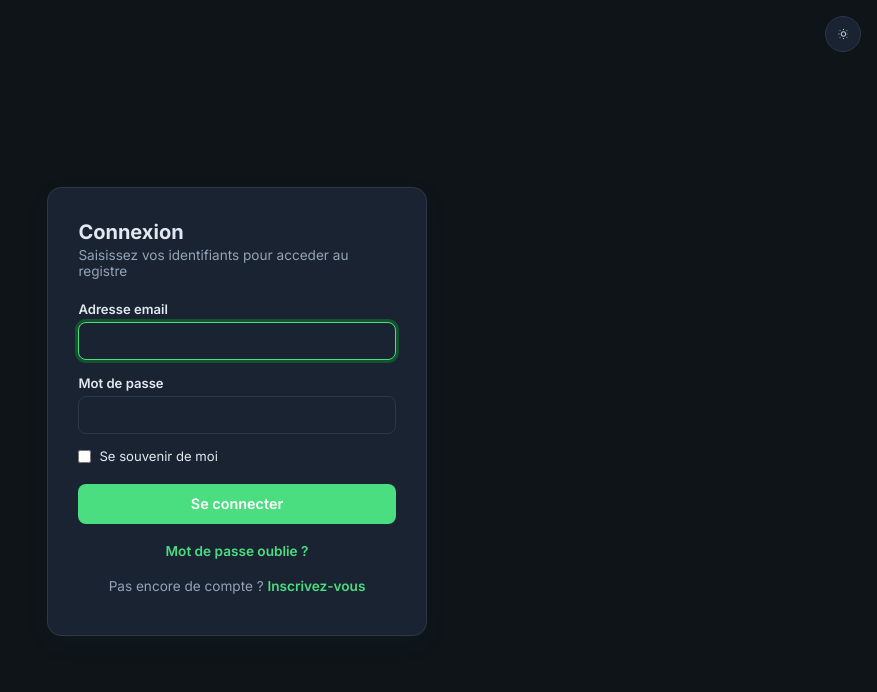
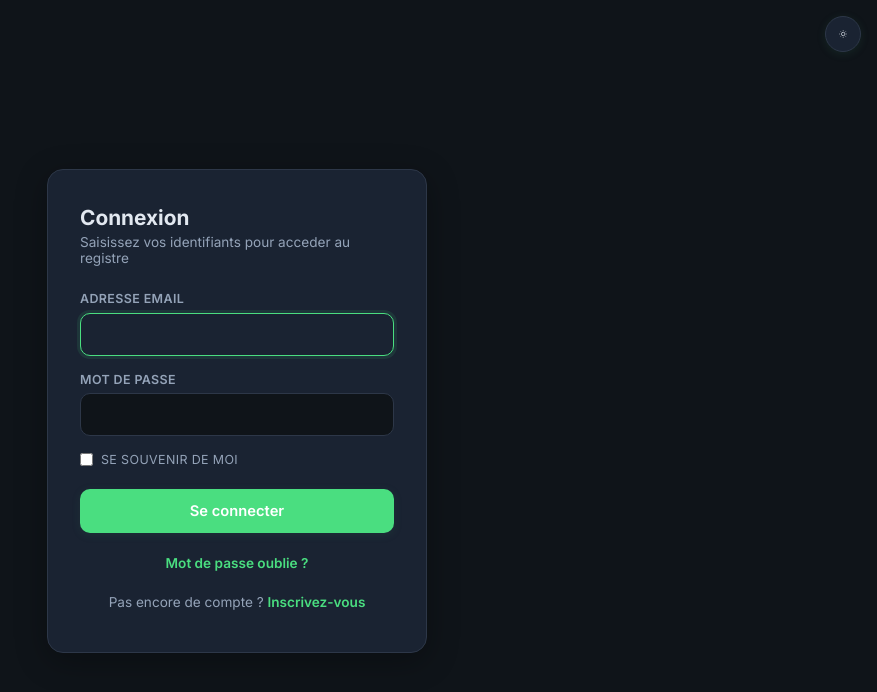
Before and after one commit to aimee-randrianandrasana/Hi-Findra, a PHP site: page /connexion in a window 1280 px wide. Shown: the top 692 px of the page, without its empty margins (403-1280 px from the left). Run offline with PHP 8.4, Linux system fonts and the light colour scheme.

Commit message:
First commit

```diff
--- a/app/Views/affectations/editer.php
+++ b/app/Views/affectations/editer.php
@@ -32,7 +32,9 @@
             </div>
         </div>
 
-        <button type="submit" class="btn btn-primaire">Mettre a jour</button>
-        <a href="<?= e(url('affectations')) ?>" class="btn btn-secondaire">Annuler</a>
+        <div class="btn-group">
+            <button type="submit" class="btn btn-primaire">Mettre a jour</button>
+            <a href="<?= e(url('affectations')) ?>" class="btn btn-secondaire">Annuler</a>
+        </div>
     </form>
 </div>
--- a/app/Views/affectations/form.php
+++ b/app/Views/affectations/form.php
@@ -60,7 +60,9 @@
             <label for="notifier_email" style="margin: 0">Notifier l'employe par email immediatement</label>
         </div>
 
-        <button type="submit" class="btn btn-primaire">Enregistrer l'affectation</button>
-        <a href="<?= e(url('affectations')) ?>" class="btn btn-secondaire">Annuler</a>
+        <div class="btn-group">
+            <button type="submit" class="btn btn-primaire">Enregistrer l'affectation</button>
+            <a href="<?= e(url('affectations')) ?>" class="btn btn-secondaire">Annuler</a>
+        </div>
     </form>
 </div>
--- a/app/Views/auth/change-password.php
+++ b/app/Views/auth/change-password.php
@@ -21,6 +21,8 @@
         <?php if ($msg = $erreurs['confirmation_mdp'] ?? null): ?><div class="erreur"><?= e($msg) ?></div><?php endif; ?>
     </div>
 
-    <button type="submit" class="btn btn-primaire">Mettre a jour</button>
-    <a href="<?= e(url('profil')) ?>" class="btn btn-secondaire">Annuler</a>
+    <div class="btn-group">
+        <button type="submit" class="btn btn-primaire">Mettre a jour</button>
+        <a href="<?= e(url('profil')) ?>" class="btn btn-secondaire">Annuler</a>
+    </div>
 </form>
--- a/app/Views/auth/profil.php
+++ b/app/Views/auth/profil.php
@@ -52,7 +52,9 @@
             <small class="champ-note">Le role ne peut etre modifie que par un autre administrateur.</small>
         </div>
 
-        <button type="submit" class="btn btn-primaire">Enregistrer les modifications</button>
+        <div class="btn-group">
+            <button type="submit" class="btn btn-primaire">Enregistrer les modifications</button>
+        </div>
     </form>
 </div>
 
--- a/app/Views/employes/form.php
+++ b/app/Views/employes/form.php
@@ -58,7 +58,9 @@
             <?php if ($msg = $erreurs['poste'] ?? null): ?><div class="erreur"><?= e($msg) ?></div><?php endif; ?>
         </div>
 
-        <button type="submit" class="btn btn-primaire"><?= $employe ? 'Mettre a jour' : 'Enregistrer' ?></button>
-        <a href="<?= e(url('employes')) ?>" class="btn btn-secondaire">Annuler</a>
+        <div class="btn-group">
+            <button type="submit" class="btn btn-primaire"><?= $employe ? 'Mettre a jour' : 'Enregistrer' ?></button>
+            <a href="<?= e(url('employes')) ?>" class="btn btn-secondaire">Annuler</a>
+        </div>
     </form>
 </div>
--- a/app/Views/layouts/auth.php
+++ b/app/Views/layouts/auth.php
@@ -69,14 +69,18 @@
         .carte {
             background: var(--surface);
             width: 100%;
-            padding: 2rem 1.9rem 1.7rem;
-            border-radius: 14px;
+            padding: 2.2rem 2rem 1.8rem;
+            border-radius: 16px;
             border: 1px solid var(--bordure);
-            box-shadow: 0 8px 24px rgba(31, 78, 57, .07);
+            box-shadow: 0 8px 32px rgba(0, 0, 0, .08);
+        }
+
+        [data-theme="dark"] .carte {
+            box-shadow: 0 8px 32px rgba(0, 0, 0, .3);
         }
 
         .carte h1 {
-            font-size: 1.25rem;
+            font-size: 1.3rem;
             color: var(--texte);
             margin: 0 0 .2rem;
             font-family: 'Inter';
@@ -84,85 +88,124 @@
         }
 
         .carte p.sous-titre {
-            margin: 0 0 1.4rem;
+            margin: 0 0 1.6rem;
             color: var(--texte-att);
             font-size: .85rem;
         }
 
         label {
             display: block;
-            font-size: .82rem;
+            font-size: .78rem;
             font-weight: 600;
-            color: var(--texte);
-            margin-bottom: .32rem;
+            color: var(--texte-att);
+            margin-bottom: .4rem;
+            text-transform: uppercase;
+            letter-spacing: .03em;
         }
 
         input[type=text],
         input[type=email],
         input[type=password] {
             width: 100%;
-            padding: .6rem .75rem;
-            border: 1px solid var(--bordure);
-            border-radius: 8px;
-            margin-bottom: .9rem;
+            padding: .75rem .9rem;
+            border: 1.5px solid var(--bordure);
+            border-radius: 10px;
+            margin-bottom: 1rem;
             font-size: .9rem;
             font-family: 'Inter';
-            background: var(--surface);
+            background: var(--fond);
             color: var(--texte);
-            transition: border-color .15s;
+            transition: border-color .2s, box-shadow .2s, background .2s;
+        }
+
+        input:hover {
+            border-color: #b0b8b3;
         }
 
         input:focus {
             outline: none;
             border-color: var(--vert);
-            box-shadow: 0 0 0 3px var(--vert-clair);
+            box-shadow: 0 0 0 3px rgba(47, 107, 79, .15);
+            background: var(--surface);
+        }
+
+        [data-theme="dark"] input:focus {
+            box-shadow: 0 0 0 3px rgba(74, 222, 128, .1);
         }
 
         .erreur {
             color: var(--rouge);
             font-size: .78rem;
-            margin: -.65rem 0 .8rem;
+            margin: -.7rem 0 .9rem;
+            display: flex;
+            align-items: center;
+            gap: .3rem;
+        }
+
+        .erreur::before {
+            content: '!';
+            display: inline-flex;
+            align-items: center;
+            justify-content: center;
+            width: 16px;
+            height: 16px;
+            border-radius: 50%;
+            background: var(--rouge);
+            color: #fff;
+            font-size: .65rem;
+            font-weight: 700;
+            flex-shrink: 0;
         }
 
         .alerte-generale {
             background: var(--rouge-clair);
             color: var(--rouge);
-            padding: .65rem .9rem;
-            border-radius: 8px;
+            padding: .7rem 1rem;
+            border-radius: 10px;
             font-size: .85rem;
-            margin-bottom: 1rem;
+            margin-bottom: 1.2rem;
+            border: 1px solid rgba(182, 68, 47, .2);
         }
 
         .alerte-succes {
             background: var(--vert-clair);
             color: var(--vert-fonce);
-            padding: .65rem .9rem;
-            border-radius: 8px;
+            padding: .7rem 1rem;
+            border-radius: 10px;
             font-size: .85rem;
-            margin-bottom: 1rem;
+            margin-bottom: 1.2rem;
+            border: 1px solid rgba(47, 107, 79, .2);
         }
 
         button {
             width: 100%;
-            padding: .72rem;
+            padding: .8rem;
             background: var(--vert);
             color: #fff;
             border: none;
-            border-radius: 8px;
-            font-size: .9rem;
+            border-radius: 10px;
+            font-size: .92rem;
             font-weight: 600;
             font-family: 'Inter';
             cursor: pointer;
-            transition: background .15s;
+            transition: all .2s;
+            box-shadow: 0 2px 8px rgba(47, 107, 79, .2);
         }
 
         button:hover {
             background: var(--vert-fonce);
+            box-shadow: 0 4px 12px rgba(47, 107, 79, .3);
+            transform: translateY(-1px);
+        }
+
+        button:active {
+            transform: translateY(0);
+            box-shadow: 0 1px 4px rgba(47, 107, 79, .2);
         }
 
         .lien-secondaire {
             text-align: center;
-            margin-top: 1.2rem;
+            margin-top: 1.4rem;
             font-size: .85rem;
             color: var(--texte-att);
         }
@@ -171,6 +214,7 @@
             color: var(--vert);
             text-decoration: none;
             font-weight: 600;
+            transition: color .15s;
         }
 
         .lien-secondaire a:hover {
@@ -181,7 +225,7 @@
             display: flex;
             align-items: center;
             gap: .5rem;
-            margin-bottom: 1.2rem;
+            margin-bottom: 1.4rem;
             font-size: .85rem;
             color: var(--texte);
         }
@@ -189,6 +233,7 @@
         .case-souvenir input {
             width: auto;
             margin: 0;
+            accent-color: var(--vert);
         }
 
         .auth-theme-toggle {
--- a/app/Views/lieux/form.php
+++ b/app/Views/lieux/form.php
@@ -24,7 +24,9 @@
             <?php if ($msg = $erreurs['designation'] ?? null): ?><div class="erreur"><?= e($msg) ?></div><?php endif; ?>
         </div>
 
-        <button type="submit" class="btn btn-primaire"><?= $lieu ? 'Mettre a jour' : 'Enregistrer' ?></button>
-        <a href="<?= e(url('lieux')) ?>" class="btn btn-secondaire">Annuler</a>
+        <div class="btn-group">
+            <button type="submit" class="btn btn-primaire"><?= $lieu ? 'Mettre a jour' : 'Enregistrer' ?></button>
+            <a href="<?= e(url('lieux')) ?>" class="btn btn-secondaire">Annuler</a>
+        </div>
     </form>
 </div>
--- a/app/Views/utilisateurs/form.php
+++ b/app/Views/utilisateurs/form.php
@@ -42,7 +42,9 @@
             </div>
         <?php endif; ?>
 
-        <button type="submit" class="btn btn-primaire"><?= $utilisateur ? 'Mettre a jour' : 'Creer le compte' ?></button>
-        <a href="<?= e(url('utilisateurs')) ?>" class="btn btn-secondaire">Annuler</a>
+        <div class="btn-group">
+            <button type="submit" class="btn btn-primaire"><?= $utilisateur ? 'Mettre a jour' : 'Creer le compte' ?></button>
+            <a href="<?= e(url('utilisateurs')) ?>" class="btn btn-secondaire">Annuler</a>
+        </div>
     </form>
 </div>
--- a/public/index.php
+++ b/public/index.php
@@ -12,7 +12,7 @@ $config = require dirname(__DIR__) . '/config/config.php';
 
 ErrorHandler::register($config['app']['debug']);
 
-// --- Session securisee ---
+// Session securisee
 session_set_cookie_params([
     'lifetime' => $config['security']['session_lifetime'] * 60,
     'path'     => '/',
@@ -22,9 +22,9 @@ session_set_cookie_params([
 ]);
 session_start();
 
-// --- Chargement des routes ---
+// Chargement des routes
 $router = new Router();
 require dirname(__DIR__) . '/config/routes.php';
 
-// --- Dispatch de la requete courante ---
+// Dispatch de la requete courante
 $router->dispatch($_SERVER['REQUEST_METHOD'], $_SERVER['REQUEST_URI']);
```
Also changed, not shown: config/routes.php (+7 -7 lines), public/css/app.css, public/js/app.js.
